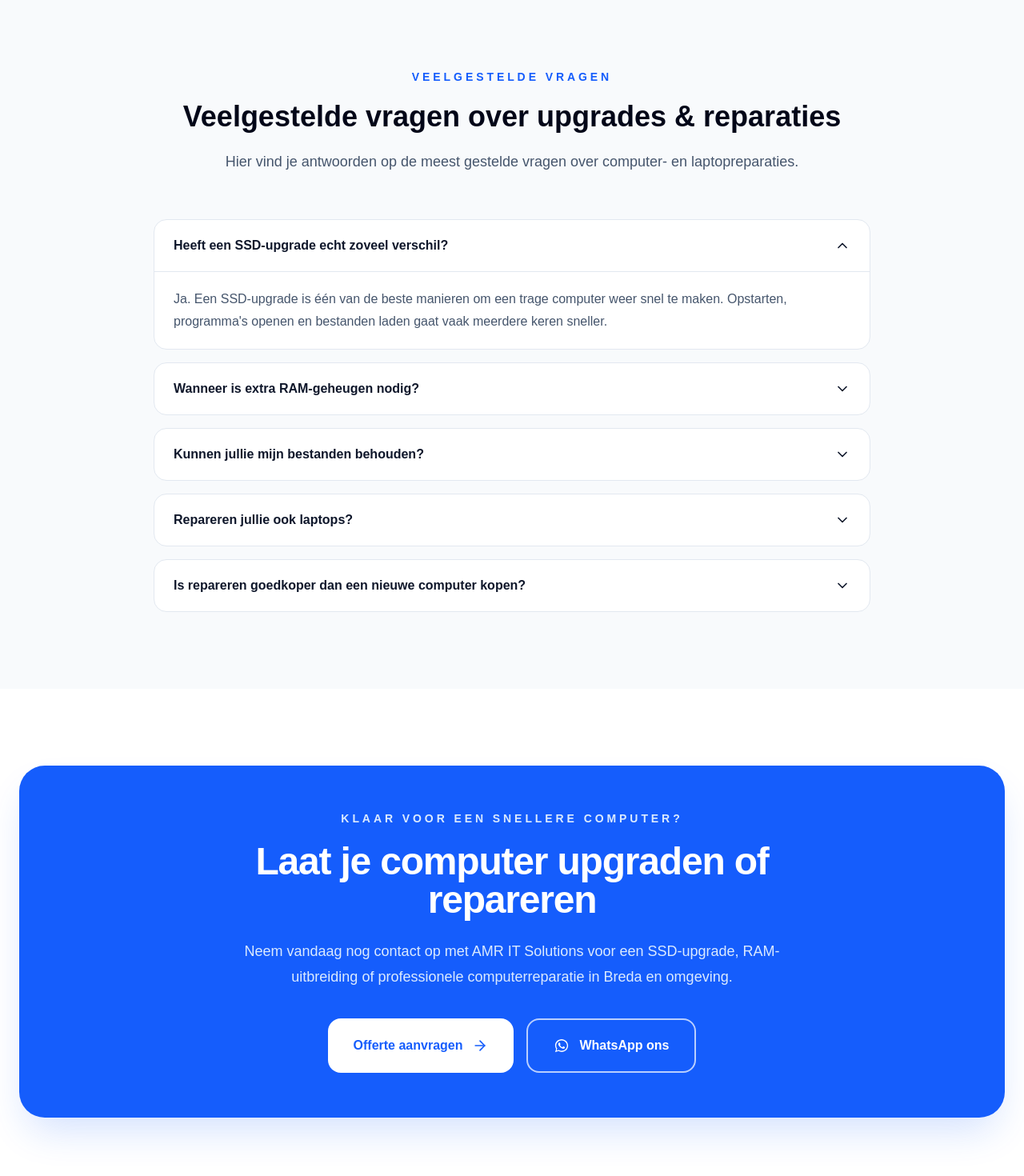
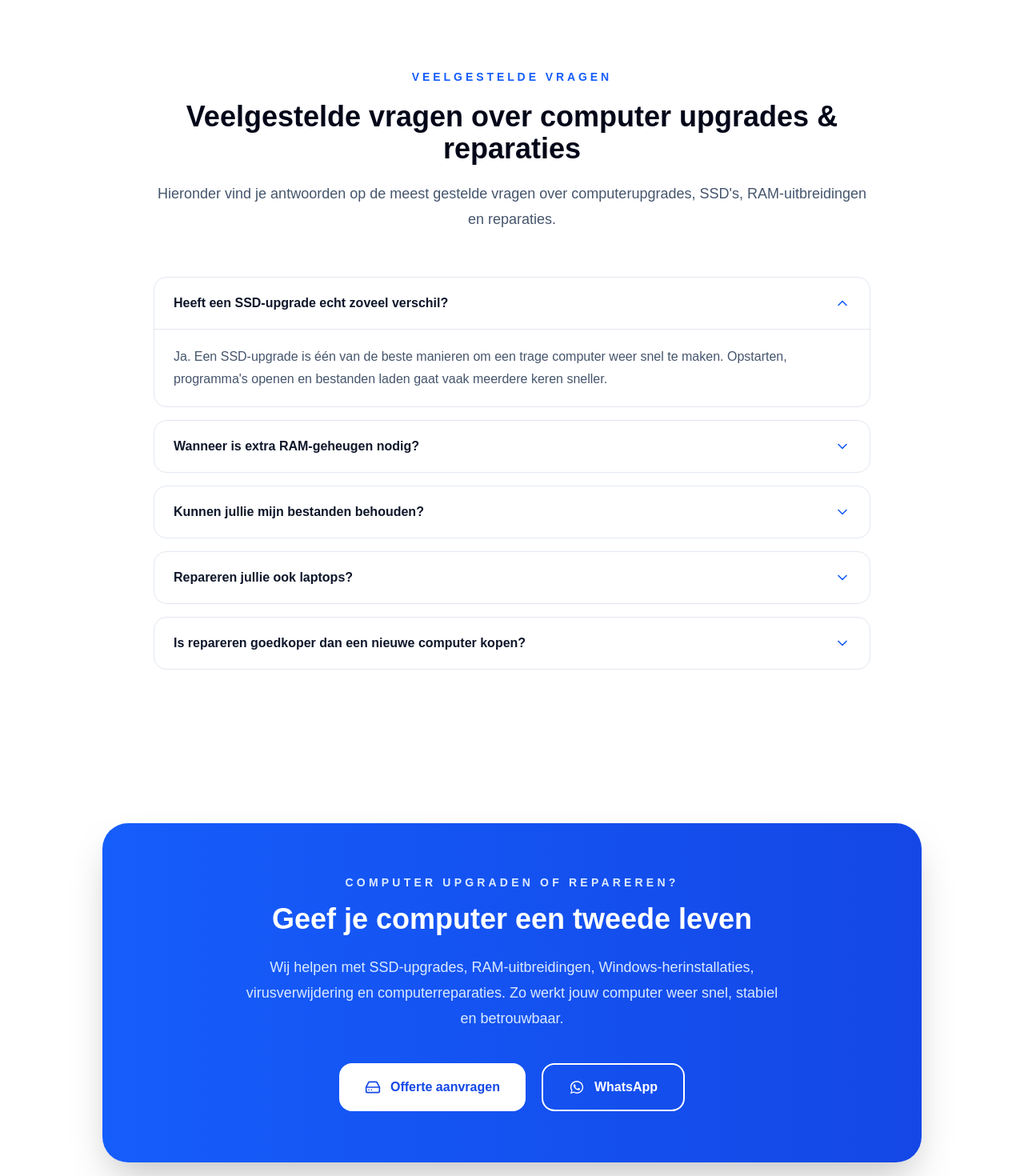
Before and after one commit to amritsolutions/amr-it-solutions, a Next.js app: page /computer-upgrade-reparatie in a window 1280 px wide. Shown: the part 2680-4150 px from the top of the page at 80% size. Built offline with nearby package versions, Linux system fonts and the light colour scheme.

Commit message:
verbeteren

```diff
--- a/components/ComputerUpgradeCTA.tsx
+++ b/components/ComputerUpgradeCTA.tsx
@@ -1,46 +1,44 @@
-import Link from "next/link";
-import { ArrowRight } from "lucide-react";
 import WhatsAppIcon from "@/components/icons/WhatsAppIcon";
+import { HardDrive } from "lucide-react";
 import { WHATSAPP_URL } from "@/lib/whatsapp";
 
 export default function ComputerUpgradeCTA() {
   return (
-    <section className="px-6 py-24">
-      <div className="mx-auto max-w-7xl">
-        <div className="overflow-hidden rounded-[2rem] bg-blue-600 px-8 py-14 text-center text-white shadow-2xl shadow-blue-600/20 sm:px-12 lg:px-20">
-          <p className="text-sm font-extrabold uppercase tracking-[0.28em] text-blue-100">
-            Klaar voor een snellere computer?
+    <section className="bg-white py-24">
+      <div className="mx-auto max-w-5xl rounded-[2rem] bg-gradient-to-r from-blue-600 to-blue-700 px-8 py-16 text-center text-white shadow-2xl">
+        <p className="text-sm font-bold uppercase tracking-[0.3em] text-blue-100">
+          COMPUTER UPGRADEN OF REPAREREN?
         </p>
 
-          <h2 className="mx-auto mt-5 max-w-3xl text-3xl font-extrabold tracking-tight sm:text-4xl lg:text-5xl">
-            Laat je computer upgraden of repareren
+        <h2 className="mt-4 text-4xl font-extrabold">
+          Geef je computer een tweede leven
         </h2>
 
         <p className="mx-auto mt-6 max-w-2xl text-lg leading-8 text-blue-100">
-            Neem vandaag nog contact op met AMR IT Solutions voor een SSD-upgrade,
-            RAM-uitbreiding of professionele computerreparatie in Breda en omgeving.
+          Wij helpen met SSD-upgrades, RAM-uitbreidingen, Windows-herinstallaties,
+          virusverwijdering en computerreparaties. Zo werkt jouw computer weer
+          snel, stabiel en betrouwbaar.
         </p>
 
-          <div className="mt-9 flex flex-col justify-center gap-4 sm:flex-row">
-            <Link
+        <div className="mt-10 flex flex-wrap justify-center gap-5">
+          <a
             href="/#contact"
-              className="inline-flex items-center justify-center gap-3 rounded-2xl bg-white px-8 py-5 font-bold text-blue-600 transition-all duration-300 hover:-translate-y-1 hover:shadow-xl"
+            className="inline-flex items-center gap-3 rounded-2xl bg-white px-8 py-4 font-bold text-blue-700 transition hover:-translate-y-1 hover:shadow-xl"
           >
+            <HardDrive className="h-5 w-5" />
             Offerte aanvragen
-              <ArrowRight className="h-5 w-5" />
-            </Link>
+          </a>
 
           <a
             href={WHATSAPP_URL}
             target="_blank"
             rel="noopener noreferrer"
             aria-label="Neem contact op via WhatsApp"
-              className="inline-flex items-center justify-center gap-3 rounded-2xl border-2 border-white/70 px-8 py-5 font-bold text-white transition-all duration-300 hover:-translate-y-1 hover:bg-white hover:text-blue-600 hover:shadow-xl"
+            className="inline-flex items-center gap-3 rounded-2xl border-2 border-white px-8 py-4 font-bold text-white transition hover:-translate-y-1 hover:border-green-500 hover:bg-green-500 hover:shadow-xl"
           >
             <WhatsAppIcon className="h-5 w-5" />
-              WhatsApp ons
+            WhatsApp
           </a>
-          </div>
         </div>
       </div>
     </section>
--- a/components/ComputerUpgradeFAQ.tsx
+++ b/components/ComputerUpgradeFAQ.tsx
@@ -22,7 +22,7 @@ const faqs = [
   {
     question: "Repareren jullie ook laptops?",
     answer:
-      "Ja. Wij repareren en upgraden zowel desktops als laptops van de meeste bekende merken.",
+      "Ja. Wij repareren en upgraden zowel desktops als laptops van vrijwel alle bekende merken.",
   },
   {
     question: "Is repareren goedkoper dan een nieuwe computer kopen?",
@@ -35,7 +35,7 @@ export default function ComputerUpgradeFAQ() {
   const [openIndex, setOpenIndex] = useState<number | null>(0);
 
   return (
-    <section className="bg-slate-50 px-6 py-24">
+    <section className="bg-white px-6 py-24">
       <div className="mx-auto max-w-4xl">
         <div className="text-center">
           <p className="text-sm font-extrabold uppercase tracking-[0.28em] text-blue-600">
@@ -43,12 +43,12 @@ export default function ComputerUpgradeFAQ() {
           </p>
 
           <h2 className="mt-5 text-3xl font-extrabold text-slate-950 sm:text-4xl">
-            Veelgestelde vragen over upgrades & reparaties
+            Veelgestelde vragen over computer upgrades & reparaties
           </h2>
 
           <p className="mt-5 text-lg leading-8 text-slate-600">
-            Hier vind je antwoorden op de meest gestelde vragen over computer- en
-            laptopreparaties.
+            Hieronder vind je antwoorden op de meest gestelde vragen over
+            computerupgrades, SSD's, RAM-uitbreidingen en reparaties.
           </p>
         </div>
 
@@ -59,16 +59,17 @@ export default function ComputerUpgradeFAQ() {
             return (
               <div
                 key={faq.question}
-                className="overflow-hidden rounded-2xl border border-slate-200 bg-white"
+                className="overflow-hidden rounded-2xl border border-slate-200 bg-white transition-all duration-300 hover:border-blue-200 hover:shadow-md"
               >
                 <button
+                  type="button"
                   onClick={() => setOpenIndex(isOpen ? null : index)}
-                  className="flex w-full items-center justify-between px-6 py-5 text-left font-semibold text-slate-900 hover:bg-slate-50"
+                  className="flex w-full items-center justify-between px-6 py-5 text-left font-semibold text-slate-900 transition-colors hover:bg-slate-50"
                 >
-                  {faq.question}
+                  <span>{faq.question}</span>
 
                   <ChevronDown
-                    className={`h-5 w-5 transition-transform ${
+                    className={`h-5 w-5 shrink-0 text-blue-600 transition-transform duration-300 ${
                       isOpen ? "rotate-180" : ""
                     }`}
                   />
```
Lines whose indentation alone changed are shown as unchanged.
